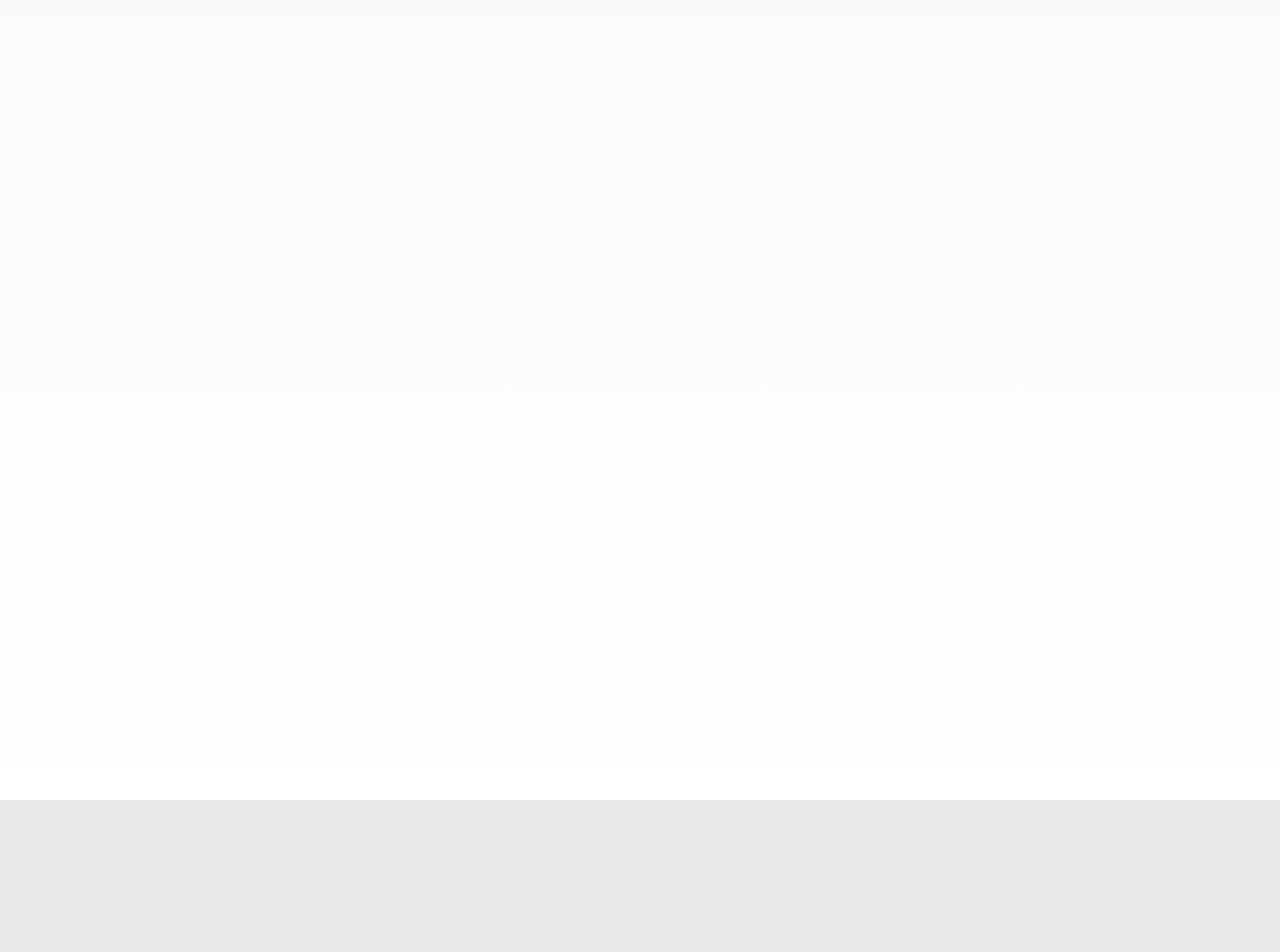
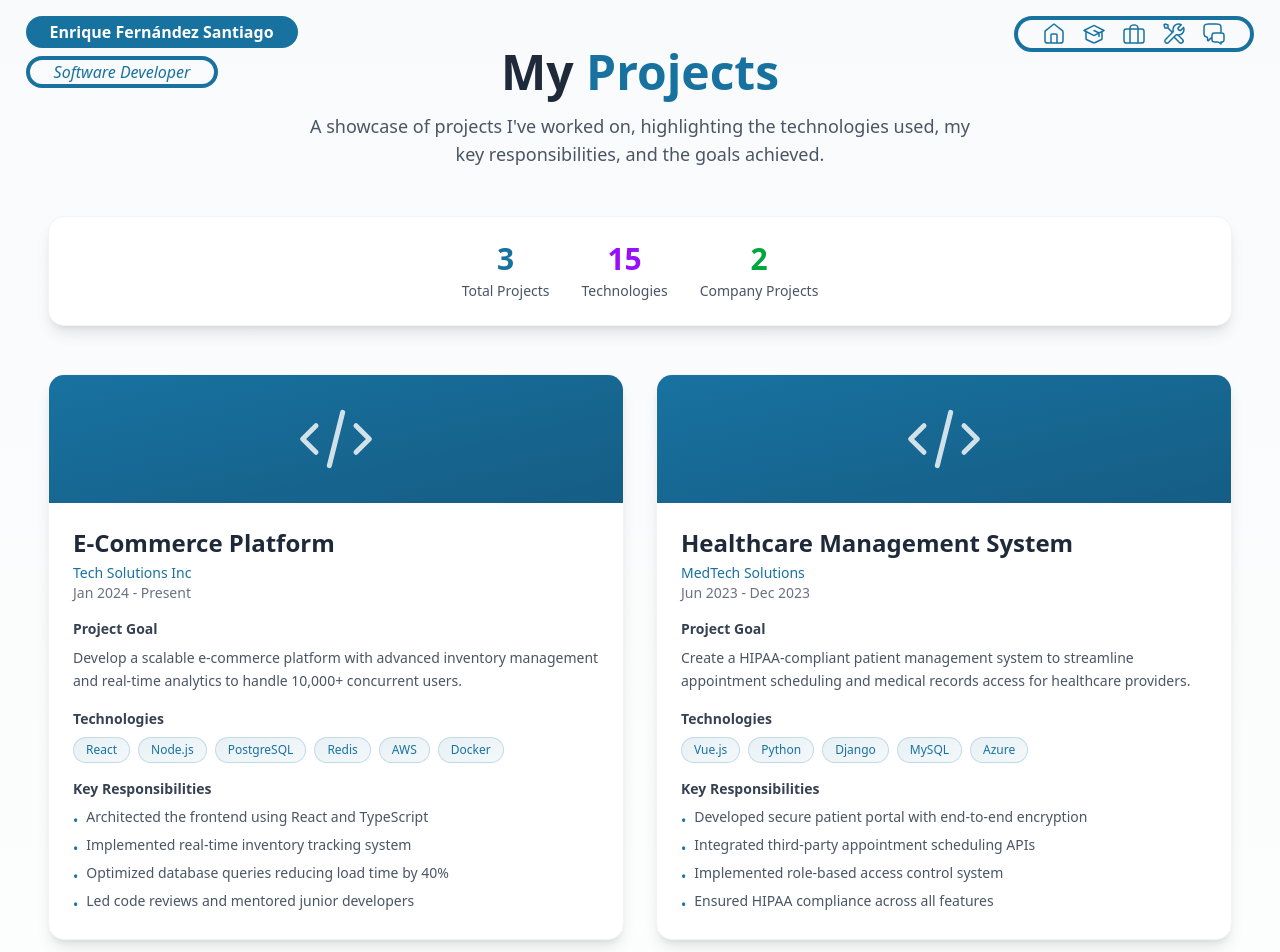
Before and after one commit to enrique-fer/portfolio, a React (Vite) app: page /projects in a window 1280 px wide. Before the commit this address had no page. Shown: the top 952 px of the page. Before the commit the page ends 800 px from the top, so only its background shows below. Built offline with nearby package versions, Linux system fonts and the light colour scheme.

Commit message:
projects screen

```diff
--- /dev/null
+++ b/src/assets/data/projects-data.json
@@ -0,0 +1,62 @@
+[
+  {
+    "id": 1,
+    "title": "E-Commerce Platform",
+    "company": "Tech Solutions Inc",
+    "duration": "Jan 2024 - Present",
+    "goal": "Develop a scalable e-commerce platform with advanced inventory management and real-time analytics to handle 10,000+ concurrent users.",
+    "technologies": [
+      "React",
+      "Node.js",
+      "PostgreSQL",
+      "Redis",
+      "AWS",
+      "Docker"
+    ],
+    "responsibilities": [
+      "Architected the frontend using React and TypeScript",
+      "Implemented real-time inventory tracking system",
+      "Optimized database queries reducing load time by 40%",
+      "Led code reviews and mentored junior developers"
+    ]
+  },
+  {
+    "id": 2,
+    "title": "Healthcare Management System",
+    "company": "MedTech Solutions",
+    "duration": "Jun 2023 - Dec 2023",
+    "goal": "Create a HIPAA-compliant patient management system to streamline appointment scheduling and medical records access for healthcare providers.",
+    "technologies": [
+      "Vue.js",
+      "Python",
+      "Django",
+      "MySQL",
+      "Azure"
+    ],
+    "responsibilities": [
+      "Developed secure patient portal with end-to-end encryption",
+      "Integrated third-party appointment scheduling APIs",
+      "Implemented role-based access control system",
+      "Ensured HIPAA compliance across all features"
+    ]
+  },
+  {
+    "id": 3,
+    "title": "Real-Time Collaboration Tool",
+    "duration": "Jan 2023 - May 2023",
+    "goal": "Build a collaborative workspace tool with real-time document editing, video conferencing, and project management features.",
+    "technologies": [
+      "React",
+      "WebSocket",
+      "MongoDB",
+      "Express",
+      "WebRTC"
+    ],
+    "responsibilities": [
+      "Implemented WebSocket-based real-time collaboration features",
+      "Built video conferencing module using WebRTC",
+      "Designed and developed RESTful APIs",
+      "Created responsive UI components library"
+    ]
+  }
+]
--- a/src/components/home/Introduction.tsx
+++ b/src/components/home/Introduction.tsx
@@ -1,4 +1,8 @@
+import { useNavigate } from "react-router-dom";
+
 export default function Introduction() {
+  const navigate = useNavigate();
+
   return (
     <div className="space-y-4 text-center lg:text-left flex-1">
       <h1 className="text-4xl sm:text-5xl lg:text-6xl font-bold">
@@ -18,6 +22,28 @@ export default function Introduction() {
       <p className="text-base sm:text-lg text-gray-600 leading-relaxed">
         (TBD) I create beautiful, functional, and user-centered digital experiences. Passionate about crafting code and bringing ideas to life.
       </p>
+
+      <div className="pt-4">
+        <button
+          onClick={() => navigate("/projects")}
+          className="group bg-[#1872A0] hover:bg-[#155d85] text-white font-semibold px-8 py-3 rounded-full transition-all duration-300 transform hover:scale-105 hover:shadow-lg flex items-center gap-2 mx-auto lg:mx-0"
+        >
+          <span>View My Projects</span>
+          <svg
+            className="w-5 h-5 group-hover:translate-x-1 transition-transform duration-300"
+            fill="none"
+            stroke="currentColor"
+            viewBox="0 0 24 24"
+          >
+            <path
+              strokeLinecap="round"
+              strokeLinejoin="round"
+              strokeWidth={2}
+              d="M13 7l5 5m0 0l-5 5m5-5H6"
+            />
+          </svg>
+        </button>
+      </div>
     </div>
   );
 }
--- a/src/components/nav-header/index.tsx
+++ b/src/components/nav-header/index.tsx
@@ -33,11 +33,11 @@ export default function NavigationHeader({
           <Link to="/experience" title="Experience">
             <ExperienceIcon  />
           </Link>
+          <Link to="/skills" title="Skills">
+            <SkillsIcon  />
+          </Link>
           <Link to="/contact" title="Contact">
             <ContactIcon  />
-          </Link>
-          <Link to="/skills" title="Skills">
-            <SkillsIcon  />
           </Link>
         </div>
       </div>
--- a/src/components/navigation/index.tsx
+++ b/src/components/navigation/index.tsx
@@ -5,6 +5,7 @@ import Experience from "../../pages/Experience";
 import Education from "../../pages/Education";
 import Contact from "../../pages/Contact";
 import Skills from "../../pages/Skills";
+import Projects from "../../pages/Projects";
 
 export interface RouteElement {
   path: string;
@@ -13,11 +14,12 @@ export interface RouteElement {
 
 export default function CoreRouter() {
   const routes: RouteElement[] = [
-    { path: "/", element: <Home /> },
+    { path: "*", element: <Home /> },
     { path: "/education", element: <Education /> },
     { path: "/experience", element: <Experience /> },
     { path: "/skills", element: <Skills /> },
     { path: "/contact", element: <Contact /> },
+    { path: "/projects", element: <Projects />}
   ];
 
   return (
--- /dev/null
+++ b/src/components/projects/ProjectCard.tsx
@@ -0,0 +1,75 @@
+import type { Project } from "../../types/project";
+
+interface ProjectCardProps {
+  project: Project;
+}
+
+export default function ProjectCard({ project }: ProjectCardProps) {
+  return (
+    <div className="bg-white rounded-2xl shadow-lg border border-gray-100 overflow-hidden hover:shadow-2xl transition-shadow duration-300">
+      {/* Project Header */}
+      <div className="h-32 bg-gradient-to-br from-[#1872A0] to-[#155d85] flex items-center justify-center">
+        <svg
+          className="w-20 h-20 text-white/80"
+          fill="none"
+          stroke="currentColor"
+          viewBox="0 0 24 24"
+        >
+          <path
+            strokeLinecap="round"
+            strokeLinejoin="round"
+            strokeWidth={1.5}
+            d="M10 20l4-16m4 4l4 4-4 4M6 16l-4-4 4-4"
+          />
+        </svg>
+      </div>
+
+      <div className="p-6 space-y-4">
+        {/* Header */}
+        <div>
+          <h3 className="text-2xl font-bold text-gray-800 mb-1">
+            {project.title}
+          </h3>
+          {project.company && (
+            <p className="text-sm text-[#1872A0] font-medium">{project.company}</p>
+          )}
+          <p className="text-sm text-gray-500">{project.duration}</p>
+        </div>
+
+        {/* Goal */}
+        <div>
+          <h4 className="text-sm font-semibold text-gray-700 mb-2">Project Goal</h4>
+          <p className="text-sm text-gray-600 leading-relaxed">{project.goal}</p>
+        </div>
+
+        {/* Technologies */}
+        <div>
+          <h4 className="text-sm font-semibold text-gray-700 mb-2">Technologies</h4>
+          <div className="flex flex-wrap gap-2">
+            {project.technologies.map((tech, index) => (
+              <span
+                key={index}
+                className="px-3 py-1 bg-gradient-to-br from-[#1872A0]/10 to-[#1872A0]/5 text-[#1872A0] text-xs font-medium rounded-full border border-[#1872A0]/20"
+              >
+                {tech}
+              </span>
+            ))}
+          </div>
+        </div>
+
+        {/* Responsibilities */}
+        <div>
+          <h4 className="text-sm font-semibold text-gray-700 mb-2">Key Responsibilities</h4>
+          <ul className="space-y-1">
+            {project.responsibilities.map((responsibility, index) => (
+              <li key={index} className="text-sm text-gray-600 flex items-start gap-2">
+                <span className="text-[#1872A0] mt-1">•</span>
+                <span className="flex-1">{responsibility}</span>
+              </li>
+            ))}
+          </ul>
+        </div>
+      </div>
+    </div>
+  );
+}
--- /dev/null
+++ b/src/components/projects/ProjectsHeader.tsx
@@ -0,0 +1,13 @@
+export default function ProjectsHeader() {
+  return (
+    <div className="mb-12 text-center">
+      <h1 className="text-4xl sm:text-5xl font-bold text-gray-800 mb-4">
+        My <span className="text-[#1872A0]">Projects</span>
+      </h1>
+      <p className="text-lg text-gray-600 max-w-2xl mx-auto">
+        A showcase of projects I've worked on, highlighting the technologies used,
+        my key responsibilities, and the goals achieved.
+      </p>
+    </div>
+  );
+}
--- /dev/null
+++ b/src/components/projects/ProjectsSummary.tsx
@@ -0,0 +1,48 @@
+export interface ProjectStats {
+  totalProjects: number;
+  totalTechnologies: number;
+  companyProjects: number;
+}
+
+interface StatItemProps {
+  value: number;
+  label: string;
+  color: string;
+}
+
+function StatItem({ value, label, color }: StatItemProps) {
+  return (
+    <div className="text-center">
+      <div className={`text-3xl font-bold ${color} mb-1`}>{value}</div>
+      <div className="text-sm text-gray-600 font-medium">{label}</div>
+    </div>
+  );
+}
+
+interface ProjectsSummaryProps {
+  stats: ProjectStats;
+}
+
+export default function ProjectsSummary({ stats }: ProjectsSummaryProps) {
+  return (
+    <div className="mb-12 bg-white rounded-2xl shadow-lg p-6 border border-gray-100">
+      <div className="flex flex-wrap justify-center gap-8">
+        <StatItem
+          value={stats.totalProjects}
+          label="Total Projects"
+          color="text-[#1872A0]"
+        />
+        <StatItem
+          value={stats.totalTechnologies}
+          label="Technologies"
+          color="text-purple-600"
+        />
+        <StatItem
+          value={stats.companyProjects}
+          label="Company Projects"
+          color="text-green-600"
+        />
+      </div>
+    </div>
+  );
+}
--- /dev/null
+++ b/src/pages/Projects.tsx
@@ -0,0 +1,32 @@
+import NavigationHeader from "../components/nav-header";
+import ProjectsHeader from "../components/projects/ProjectsHeader";
+import ProjectsSummary from "../components/projects/ProjectsSummary";
+import ProjectCard from "../components/projects/ProjectCard";
+import projectsData from "../assets/data/projects-data.json";
+import { calculateProjectStats } from "../utils/projectsUtils";
+import type { Project } from "../types/project";
+
+export default function ProjectsPage() {
+  const projects: Project[] = projectsData;
+  const stats = calculateProjectStats(projects);
+
+  return (
+    <>
+      <NavigationHeader />
+
+      <div className="min-h-screen py-12 px-6 sm:px-8 lg:px-12">
+        <div className="max-w-7xl mx-auto">
+          <ProjectsHeader />
+          <ProjectsSummary stats={stats} />
+
+          {/* Projects Grid */}
+          <div className="grid grid-cols-1 lg:grid-cols-2 gap-8">
+            {projects.map((project) => (
+              <ProjectCard key={project.id} project={project} />
+            ))}
+          </div>
+        </div>
+      </div>
+    </>
+  );
+}
--- /dev/null
+++ b/src/types/project.ts
@@ -0,0 +1,9 @@
+export interface Project {
+  id: number;
+  title: string;
+  company?: string;
+  duration: string;
+  goal: string;
+  technologies: string[];
+  responsibilities: string[];
+}
--- /dev/null
+++ b/src/utils/projectsUtils.ts
@@ -0,0 +1,13 @@
+import type { Project } from "../types/project";
+import type { ProjectStats } from "../components/projects/ProjectsSummary";
+
+/**
+ * Calculates project statistics from an array of projects
+ */
+export function calculateProjectStats(projects: Project[]): ProjectStats {
+  return {
+    totalProjects: projects.length,
+    totalTechnologies: new Set(projects.flatMap((p) => p.technologies)).size,
+    companyProjects: projects.filter((p) => p.company).length,
+  };
+}
```
